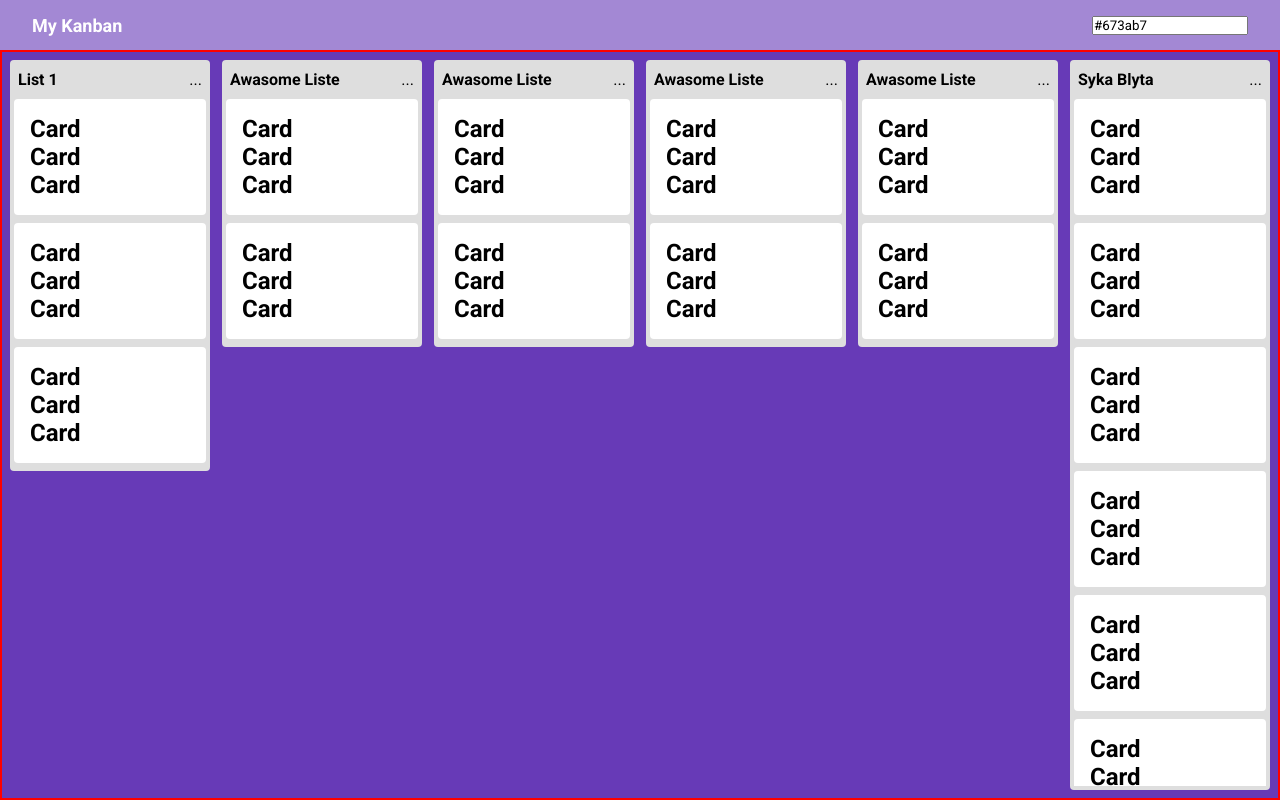
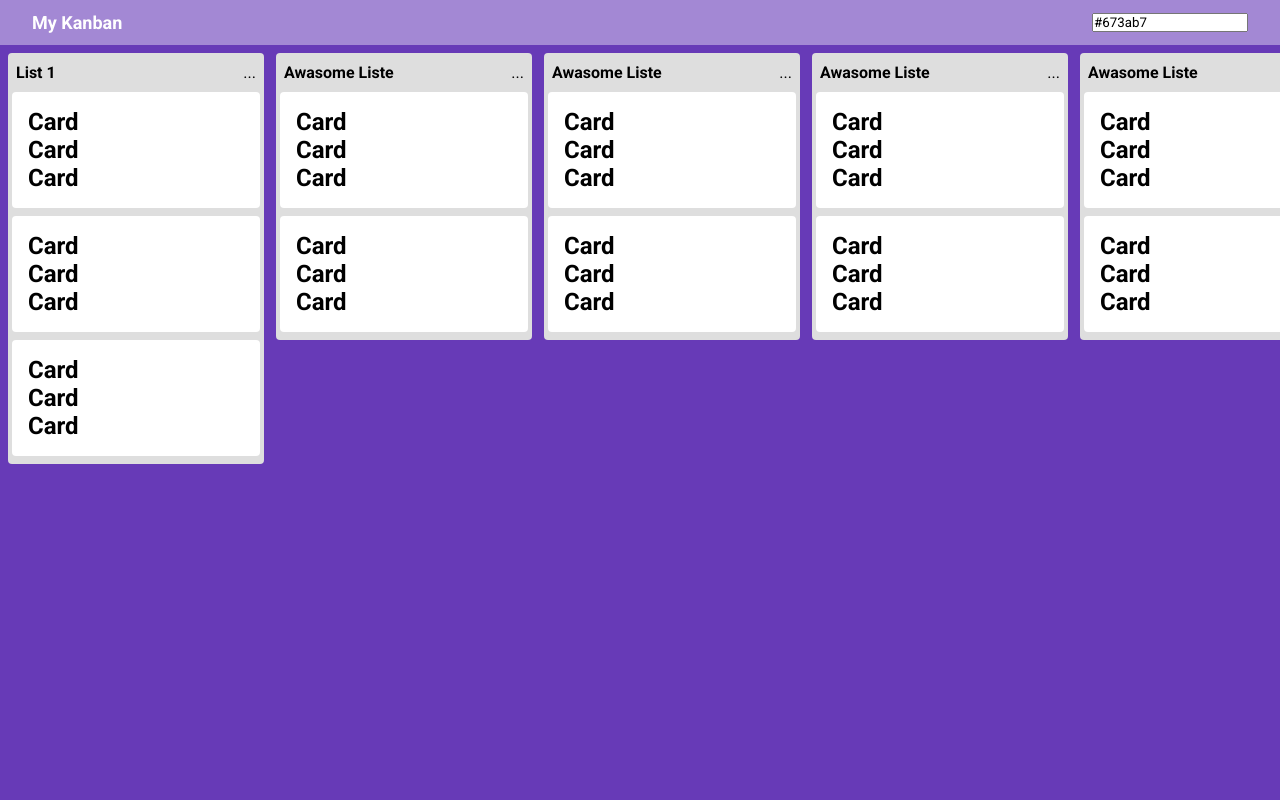
Before and after one commit to Vitu-77/my-kanban, a React (Create React App) app: page / in a window 1280 px wide. Built offline with nearby package versions, Linux system fonts and the light colour scheme.

Commit message:
feat: horizontal scroll on the board

```diff
--- a/src/components/Board/styles.js
+++ b/src/components/Board/styles.js
@@ -1,12 +1,13 @@
 import styled from 'styled-components';
 
 export const Container = styled.section`
-	width: 100%;
-	border: 2px solid red;
-	height: calc(100vh - 50px);
+	min-width: 100%;
+	width: max-content;
+	height: calc(100vh - 45px);
 	padding: 8px;
 	background: ${({ theme }) => theme.mainColor};
 	display: flex;
 	overflow-y: hidden;
 	overflow-x: auto;
+	margin-top: 45px;
 `;
--- a/src/components/Header/styles.js
+++ b/src/components/Header/styles.js
@@ -2,12 +2,13 @@ import styled from 'styled-components';
 
 export const StyledHeader = styled.header`
     width: 100%;
-    height: 50px;
+    height: 45px;
     padding: 0 32px;
     display: flex;
     align-items: center;
     justify-content: space-between;
     background: ${({ theme }) => theme.mainColor}99;
+    position: fixed;
 
     & > h1 {
         color: #FFF;
```
